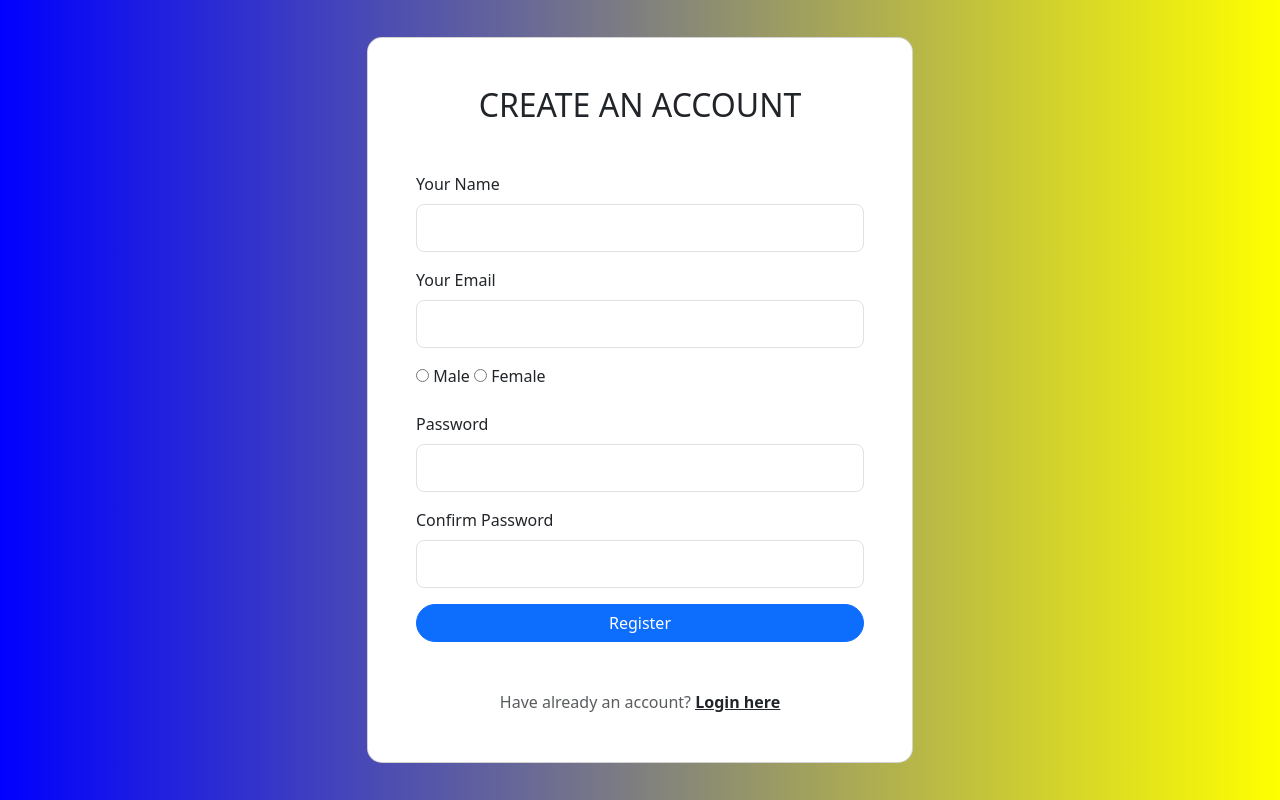
After one commit to aslamjazinfotech/HR-Management-System, a PHP site: page /Register.php in a window 1280 px wide. The commit adds this page. Run offline with PHP 8.4, Linux system fonts and the light colour scheme.

Commit message:
register form added

```diff
--- a/AttendanceTable.php
+++ b/AttendanceTable.php
@@ -103,7 +103,7 @@ if(isset($_GET['deleteid'])){
            <td>'.$Timeout.'</td>
            <td>
 
-           <button class="btn btn-danger"><a class="text-white text-decoration-none href="AttendanceTable.php? deleteid='.$id.'" class="text-light ">Delete</a></button>
+           <button class="btn btn-danger"><a href="AttendanceTable.php? deleteid='.$id.'" class="text-white text-decoration-none">Delete</a></button>
            </td>
 
     </tr>';
--- a/EmployeeData.php
+++ b/EmployeeData.php
@@ -104,7 +104,7 @@ if(isset($_GET['deleteid'])){
                         <td>'.$Gender.'</td>
                         <td>'.$JoiningDate.'</td>
                         <td>
-                         <button class="btn btn-danger"><a class="text-white text-decoration-none href="EmployeeData.php? deleteid='.$id.'" class="text-light ">Delete</a></button>
+                         <button class="btn btn-danger"><a href="EmployeeData.php? deleteid='.$id.'" class="text-white text-decoration-none">Delete</a></button>
                         </td>';
                     }
                 }
--- /dev/null
+++ b/Register.php
@@ -0,0 +1,111 @@
+<?php
+
+include("database.php");
+
+$cpasserr = "";
+$err = "";
+
+if ($_SERVER["REQUEST_METHOD"] == "POST") {
+  $username = $_POST["name"];
+  $email = $_POST["email"];
+  $password = $_POST["password"];
+  $cpassword = $_POST["cpassword"];
+  $gender = $_POST['gender'] ?? '';
+
+  $query = "select * from users where email = '$email' limit 1";
+  $result = mysqli_query($conn, $query);
+
+  if (!empty($result)) {
+    if (!empty($username) && !empty($email) && !empty($password) && !empty($gender)) {
+      if ($cpassword == $password) {
+        $hash = password_hash($password, PASSWORD_DEFAULT);
+        $sql = "INSERT INTO `users`(Username, email, password, cpassword, gender) VALUES('$username','$email','$hash','$hash','$gender')";
+        if (mysqli_query($conn, $sql)) {
+          header("Location:index.php");
+          die;
+        }
+      } else {
+        $cpasserr = "*Password And Confirm Password Must Be Same ";
+      }
+    } else {
+      $err = "*Required Field";
+    }
+  } else {
+    echo '<script>
+        alert("The Email Is Already Exist");
+    </script>';
+  }
+}
+
+?>
+
+
+<!DOCTYPE html>
+<html lang="en">
+
+<head>
+  <meta charset="UTF-8">
+  <meta name="viewport" content="width=device-width, initial-scale=1.0">
+  <title>Document</title>
+  <link href="https://cdn.jsdelivr.net/npm/bootstrap@5.3.3/dist/css/bootstrap.min.css" rel="stylesheet">
+</head>
+
+<body style="background-image: linear-gradient(to right, blue, yellow);">
+  <section class="vh-100">
+    <div class="mask d-flex align-items-center h-100">
+      <div class="container h-100">
+        <div class="row d-flex justify-content-center align-items-center h-100">
+          <div class="col-12 col-md-9 col-lg-7 col-xl-6">
+            <div class="card" style="border-radius: 15px;">
+              <div class="card-body p-5">
+                <h2 class="text-uppercase text-center mb-5">Create an account</h2>
+                <form action="<?php echo htmlspecialchars($_SERVER['PHP_SELF']); ?>" method="post">
+                  <div class=" mb-3">
+                    <label class="form-label" for="">Your Name</label>
+                    <input type="text" id="" class="form-control form-control-lg" name="name" />
+                    <span class="text-danger"><?php echo $err; ?></span>
+                  </div>
+                  <div class=" mb-3">
+                    <label class="form-label" for="">Your Email</label>
+                    <input type="email" id="" class="form-control form-control-lg" name="email" />
+                    <span class="text-danger"><?php echo $err; ?></span>
+                  </div>
+                  <div class=" mb-3">
+                    <input type="radio" id="" name="gender" value="M" />
+                    <label class="form-label" for="">Male</label>
+                    <input type="radio" id="" name="gender" value="F" />
+                    <label class="form-label" for="">Female</label>
+                    <span class="text-danger"><?php echo $err; ?></span>
+                  </div>
+                  <div class=" mb-3">
+                    <label class="form-label" for="">Password</label>
+                    <input type="password" id="" class="form-control form-control-lg" name="password" />
+                    <span class="text-danger"><?php echo $err; ?></span>
+                  </div>
+                  <div class=" mb-3">
+                    <label class="form-label" for="">Confirm Password</label>
+                    <input type="password" id="" class="form-control form-control-lg" name="cpassword" />
+                    <span class="text-danger"><?php echo $cpasserr; ?></span>
+                  </div>
+                  <div class="">
+                    <button type="submit" name="signup" class="btn btn-primary w-100 rounded-pill">Register</button>
+                  </div>
+
+                  <p class="text-center text-muted mt-5 mb-0">Have already an account? <a href="index.php " class="fw-bold text-body"><u>Login here</u></a></p>
+
+                </form>
+              </div>
+            </div>
+          </div>
+        </div>
+      </div>
+    </div>
+  </section>
+
+
+  <!-- Bootstrap Script -->
+  <script src="https://cdn.jsdelivr.net/npm/bootstrap@5.3.3/dist/js/bootstrap.bundle.min.js"></script>
+
+</body>
+
+</html>
```
Also changed, not shown: index.php (+43 -25 lines).
